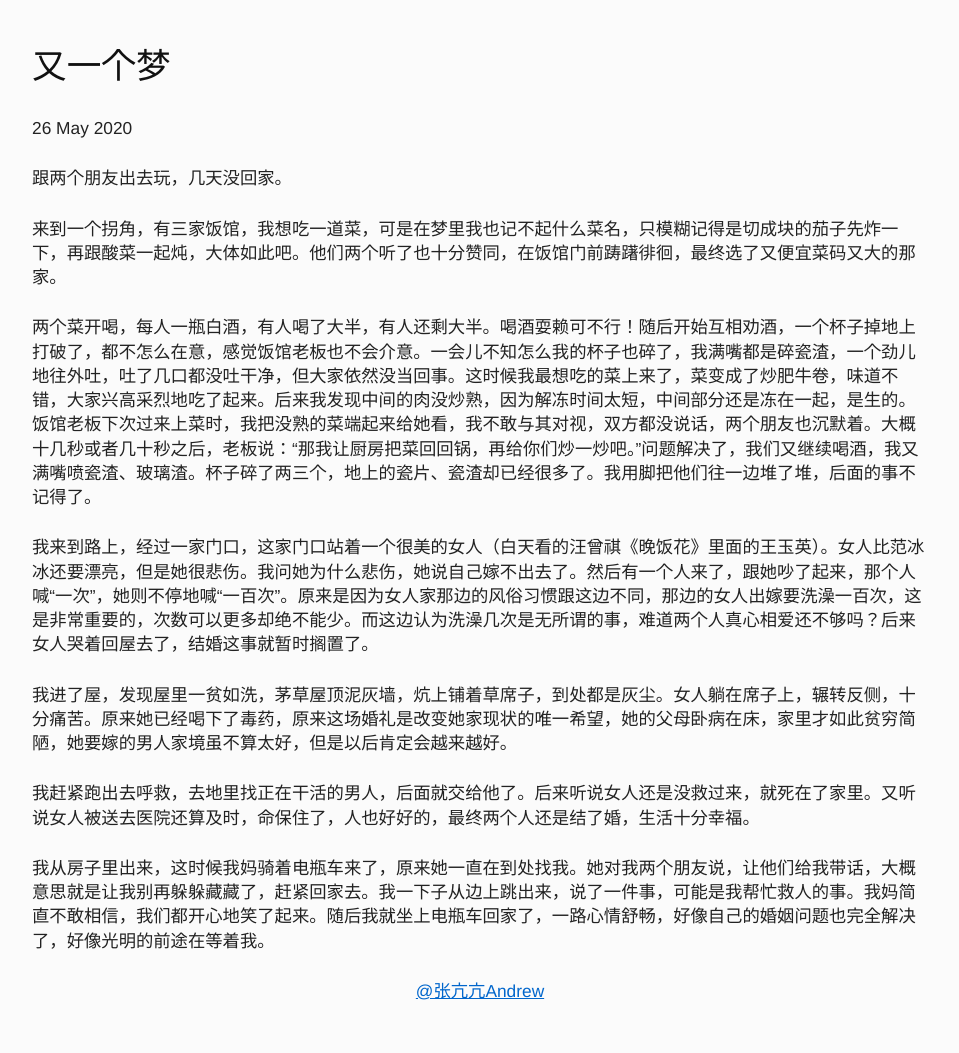
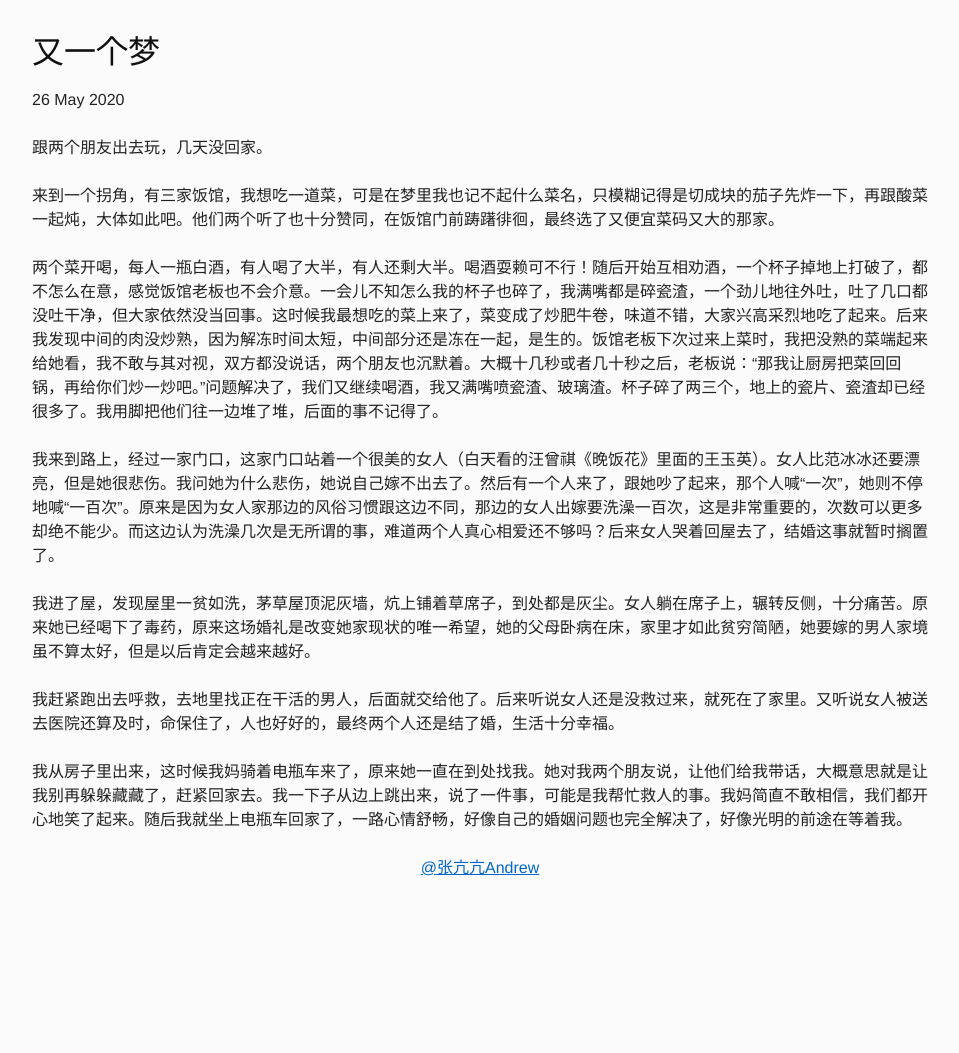
Before and after one commit to zkkandrew/blog-github, a Jekyll site: the page built from _posts/2020-5-26-又一个梦.html, in a window 1280 px wide. Shown: the whole page, without its empty margins (160-1119 px from the left). Built offline with Jekyll 4.4.1, drawn with Linux system fonts in a browser that asks for light colours; comment, search, counter and statistics services are not loaded; after the commit the page ends 928 px from its top, so only the background shows below that.

Commit message:
Change font-size and line-height
1 rem and 1.5 rem separately.

```diff
--- a/_layouts/page.html
+++ b/_layouts/page.html
@@ -15,11 +15,11 @@
 			*/
 
 			body {
-				font-size:   13pt;
+				font-size:   1rem;
 				color:       #222;
 				background:  #fbfbfb;
 				font-family: "Helvetica Neue", Arial, Helvetica, sans-serif;
-				line-height: 1.4;
+				line-height: 1.5rem;
 				margin:      0% 15%;
 			}
 
```
